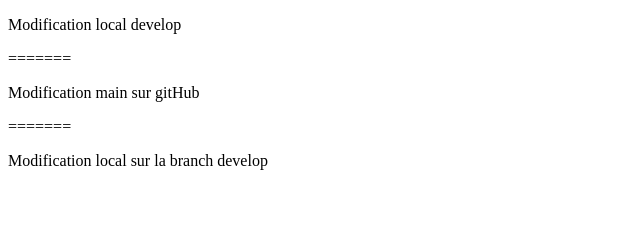
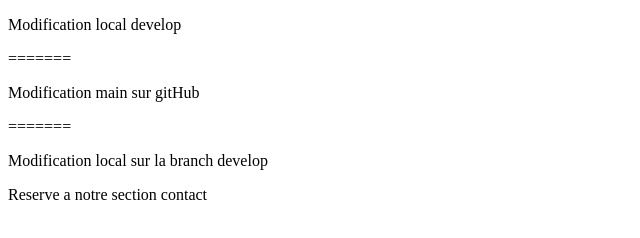
Before and after one commit to vilmar237/Projet-Exam, a plain HTML site: page index.html in a window 1280 px wide. Shown: the whole page, without its empty margins (0-640 px from the left). Drawn offline with Linux system fonts and the light colour scheme.

Commit message:
Ajout de la section conctat avec la branch feature/contact-section

```diff
--- a/index.html
+++ b/index.html
@@ -15,5 +15,11 @@
 =======
     <p>Modification local sur la branch develop</p>
 
+<section id="contact">
+    <p>Reserve a notre section contact</p>
+
+</section>
+
+
 </body>
 </html>
```
